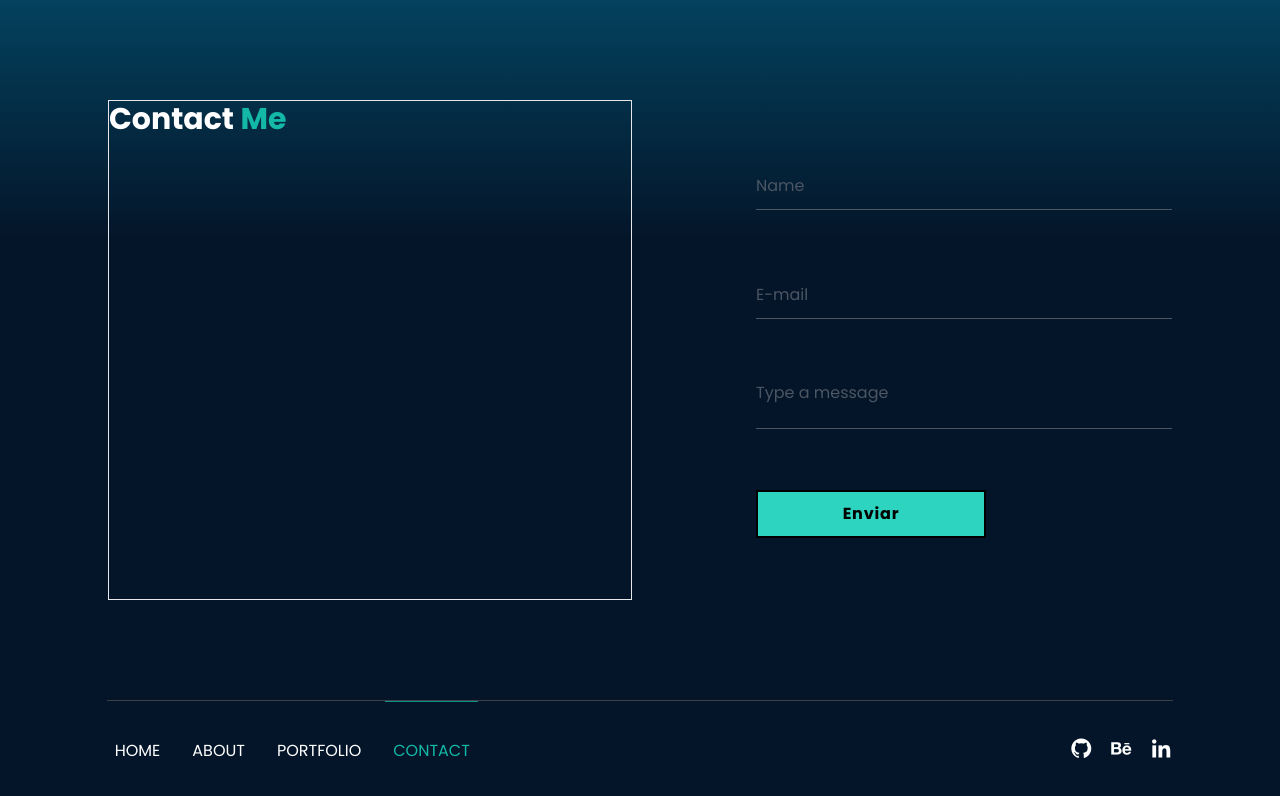
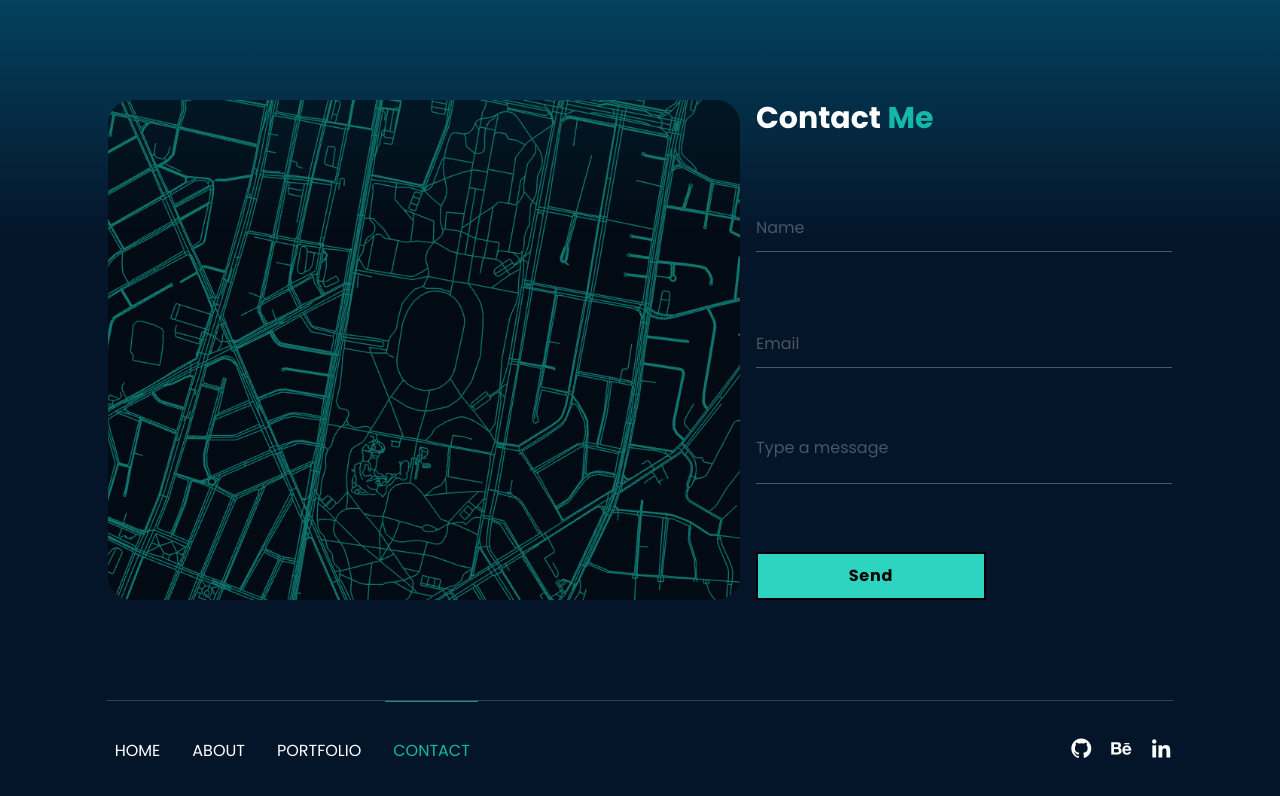
Before and after one commit to kbitsr/portfolio, a React (Vite) app: page /contact in a window 1280 px wide. Shown: the top 796 px of the page. Built offline with nearby package versions, Linux system fonts and the light colour scheme.

Commit message:
form funcionalidad add

```diff
--- a/package.json
+++ b/package.json
@@ -10,6 +10,7 @@
     "preview": "vite preview"
   },
   "dependencies": {
+    "@emailjs/browser": "^3.11.0",
     "chart.js": "^4.4.0",
     "react": "^18.2.0",
     "react-chartjs-2": "^5.2.0",
--- a/src/pages/Contact.jsx
+++ b/src/pages/Contact.jsx
@@ -1,33 +1,68 @@
-import React from "react";
+import React, { useRef } from "react";
+import emailjs from '@emailjs/browser';
+
 
 export const Contact = () => {
+
+  const form = useRef();
+
+  const sendEmail = (e) => {
+    e.preventDefault();
+
+    emailjs.sendForm('service_my7xdem', 'template_xzrqbfe', form.current, 'Jbl9_K5vgObykjWEx')
+      .then((result) => {
+          console.log(result.text);
+      }, (error) => {
+          console.log(error.text);
+      });
+  }
+
   return (
     <section className="gap-x-4 animate__animated animate__slideInRight animate__faster">
       <div
         className="
-        row-start-2
-      col-start-2
-      col-span-5
-      row-span-5
-      border"
+      col-start-1
+      col-span-full
+      row-start-1
+      row-span-2
+      lg:row-start-2
+      lg:col-start-2
+      lg:col-span-6
+      lg:row-span-5
+      bg-map
+      bg-cover
+      bg-center
+      lg:rounded-3xl
+      "
+      >
+
+      </div>
+
+      <form ref={form} onSubmit={sendEmail}
+        className="
+        flex
+        flex-col
+        justify-between
+      col-start-1
+      col-span-full
+      row-span-4
+      lg:row-start-2
+      lg:col-start-8
+      lg:col-span-4
+      lg:row-span-5
+      "
       >
         <h2>
           Contact <span className="text-teal-500">Me</span>
         </h2>
-      </div>
-
-      <form
-        className="row-start-2
-      col-start-8
-      col-span-4
-      row-span-5
-      flex flex-col
-      justify-evenly"
-      >
-        <input type="text" placeholder="Name" className="input" />
-        <input type="email" placeholder="E-mail" className="input"/>
-        <textarea name="msg" placeholder="Type a message" className="input resize-none"></textarea>
-        <input type="submit" value="Enviar" className="btn" />
+        <input type="text" name="user_name" placeholder="Name" className="input" />
+        <input type="email" name="user_email" placeholder="Email" className="input" />
+        <textarea
+          name="message"
+          placeholder="Type a message"
+          className="input resize-none"
+        ></textarea>
+        <input type="submit" value="Send" className="btn" />
       </form>
     </section>
   );
--- a/src/pages/Layout.jsx
+++ b/src/pages/Layout.jsx
@@ -34,8 +34,8 @@ export const Layout = () => {
           <span className="mx-2">CONTACT</span>
         </NavLink>
 
-        <div className="ml-auto">
-          <a href="" target="_blank" className="text-2xl hover:animate-lights">
+        <div className="ml-auto hidden lg:block">
+          <a href="https://github.com/kbitsr" target="_blank" className="text-2xl hover:animate-lights">
             <i class="bx bxl-github"></i>
           </a>
           <a href="https://www.behance.net/richardkbits" target="_blank" className="text-2xl hover:animate-lights ml-4">
--- a/tailwind.config.js
+++ b/tailwind.config.js
@@ -9,7 +9,8 @@ export default {
     extend: {
       backgroundImage:{
         "black-gradient":"linear-gradient(to top , #041529 70%, #028cb6 150%)",
-        "profile":"url('./assets/profile.jpg')"
+        "profile":"url('./assets/profile.jpg')",
+        "map":"url('./assets/map.png')",
       },
 
       gridTemplateRows: {
```
Also changed, not shown: src/assets/map.png (added), 1 other file (tests, documents, lock files or other folders).
